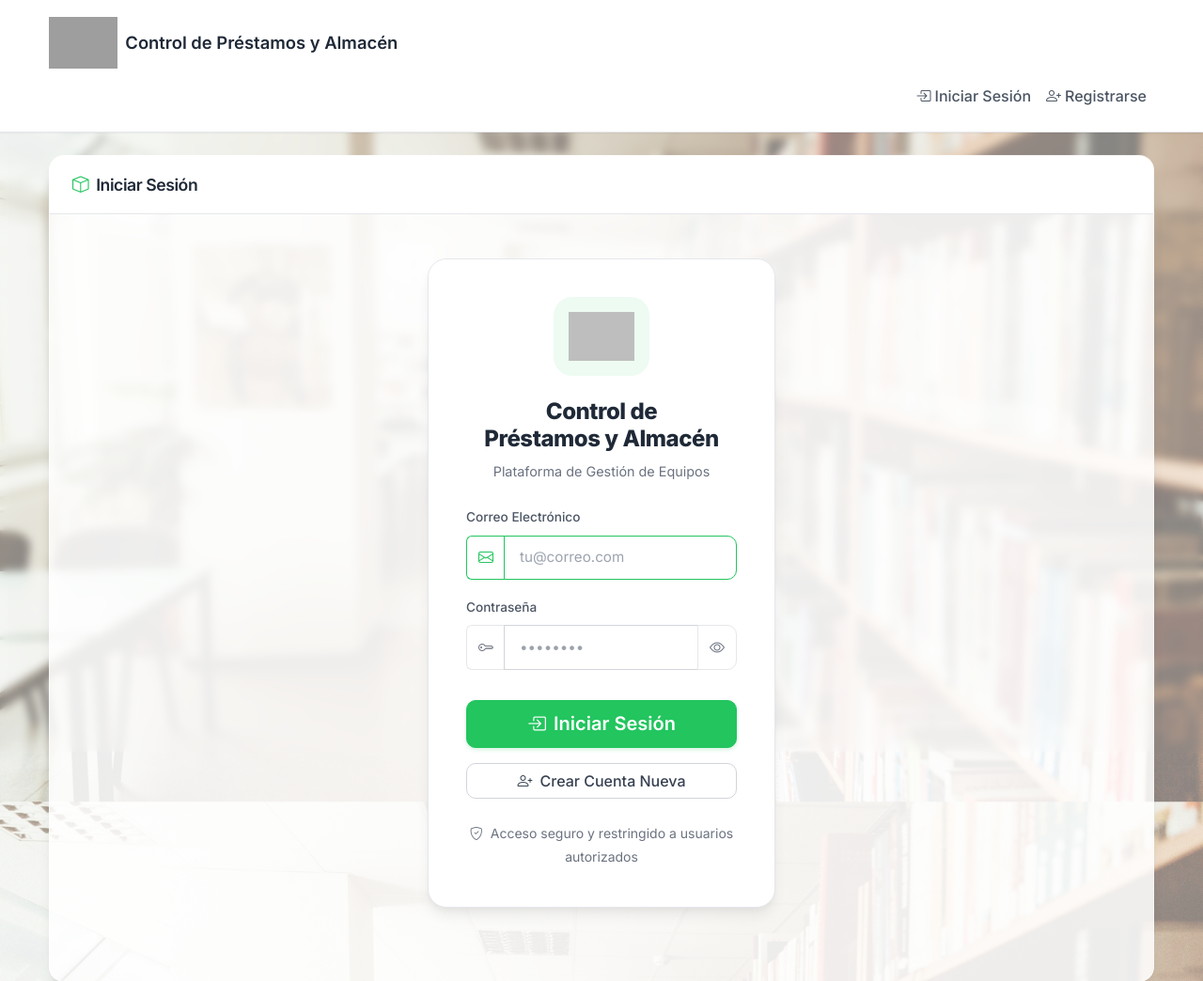
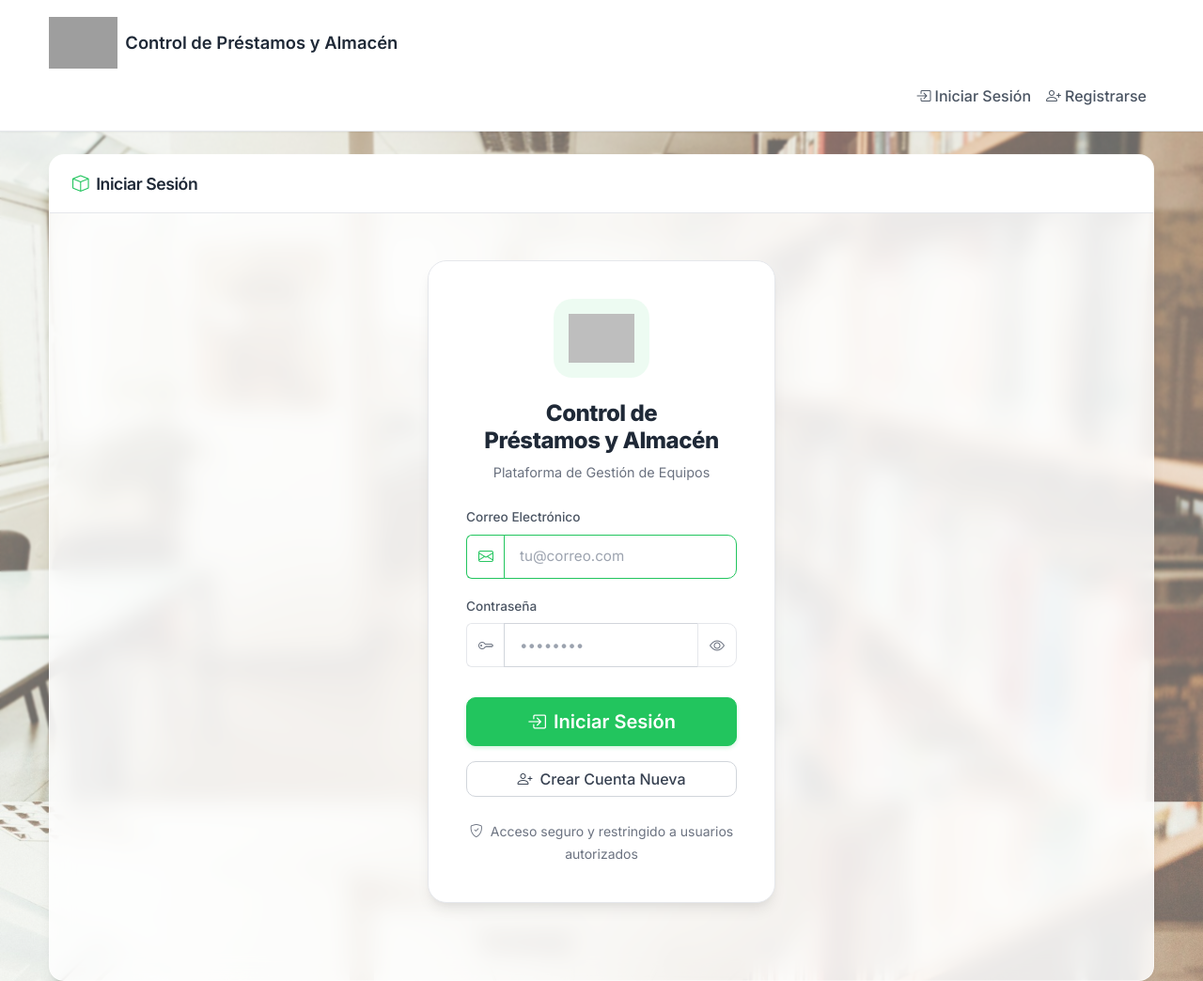
Before and after one commit to miller-0509/Proyecto_gestion_biblioteca, a Flask app: a page that uses app/templates/base.html in a window 1280 px wide. Shown: the top 1044 px of the page at 94% size. Run offline with Flask 3, Linux system fonts and the light colour scheme; some libraries are stand-ins or nearby versions; grey boxes are pictures that could not be loaded.

Commit message:
cambios imagen fondo

```diff
--- a/app/static/sena-style.css
+++ b/app/static/sena-style.css
@@ -110,23 +110,29 @@
 body {
   font-family: 'Inter', -apple-system, BlinkMacSystemFont, sans-serif;
   background-color: #f8fafc;
-  /* Un gris casi blanco de fondo */
   background-image:
-    linear-gradient(rgba(255, 255, 255, 0.5), rgba(255, 255, 255, 0.5)),
+    linear-gradient(rgba(255, 255, 255, 0.4), rgba(255, 255, 255, 0.4)),
     url('/static/img/fondo-pro.jpg');
   background-size: cover;
   background-position: center;
   background-repeat: no-repeat;
   background-attachment: fixed;
+  margin: 0;
+  min-height: 100vh;
+}
 
-  /* Esto hace que la imagen de fondo no distraiga */
-  backdrop-filter: blur(5px);
-  -webkit-backdrop-filter: blur(5px);
-
-  color: #1e293b;
-  line-height: 1.6;
-  min-height: 100vh;
-  margin: 0;
+body::before {
+  content: "";
+  position: fixed;
+  top: 0;
+  left: 0;
+  width: 100%;
+  height: 100%;
+  backdrop-filter: blur(1px);
+  /* Aquí controlas qué tan borroso lo quieres */
+  -webkit-backdrop-filter: blur(10px);
+  z-index: -1;
+  /* Esto lo mantiene detrás de tus botones y tablas */
 }
 
 h1,
```
